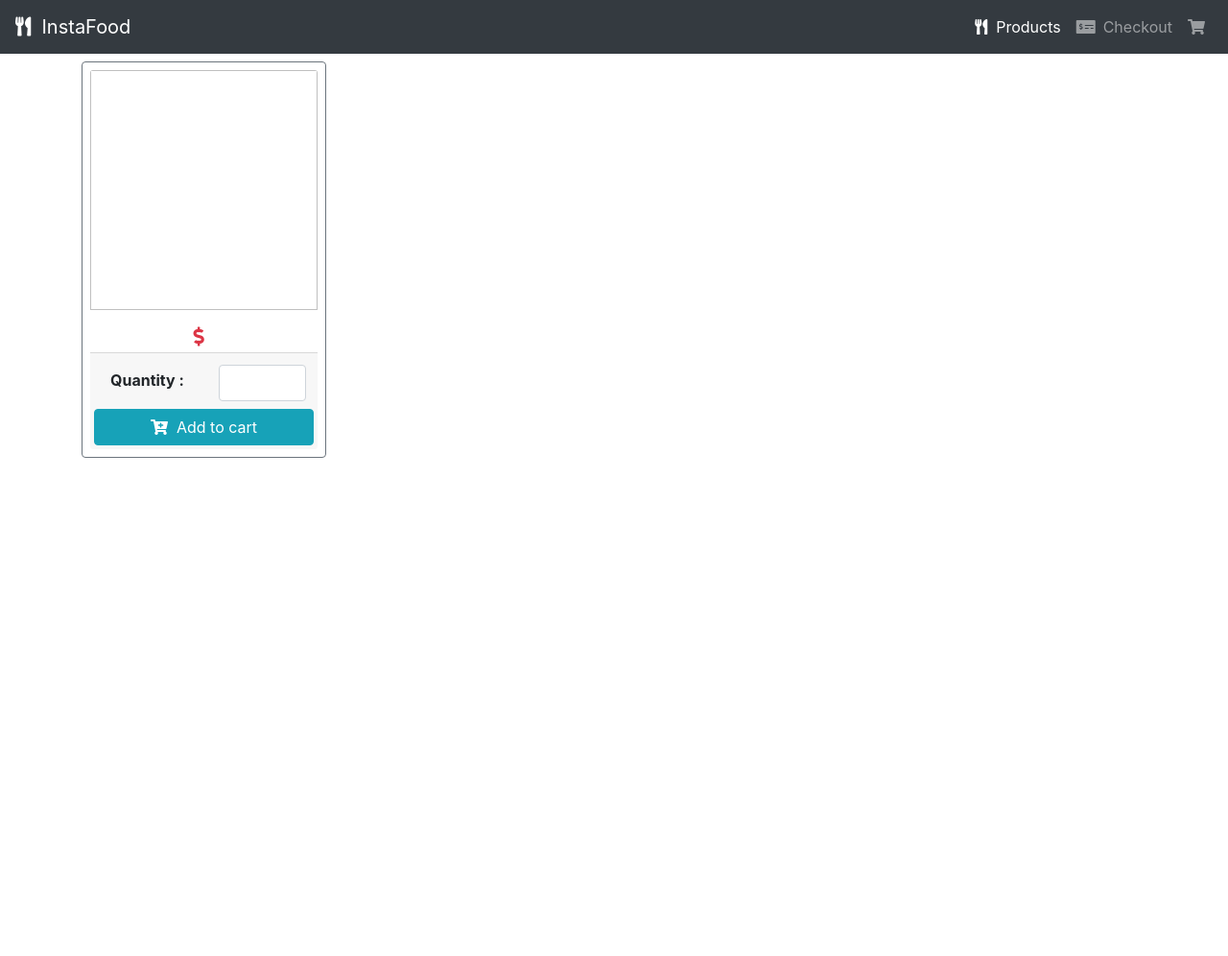
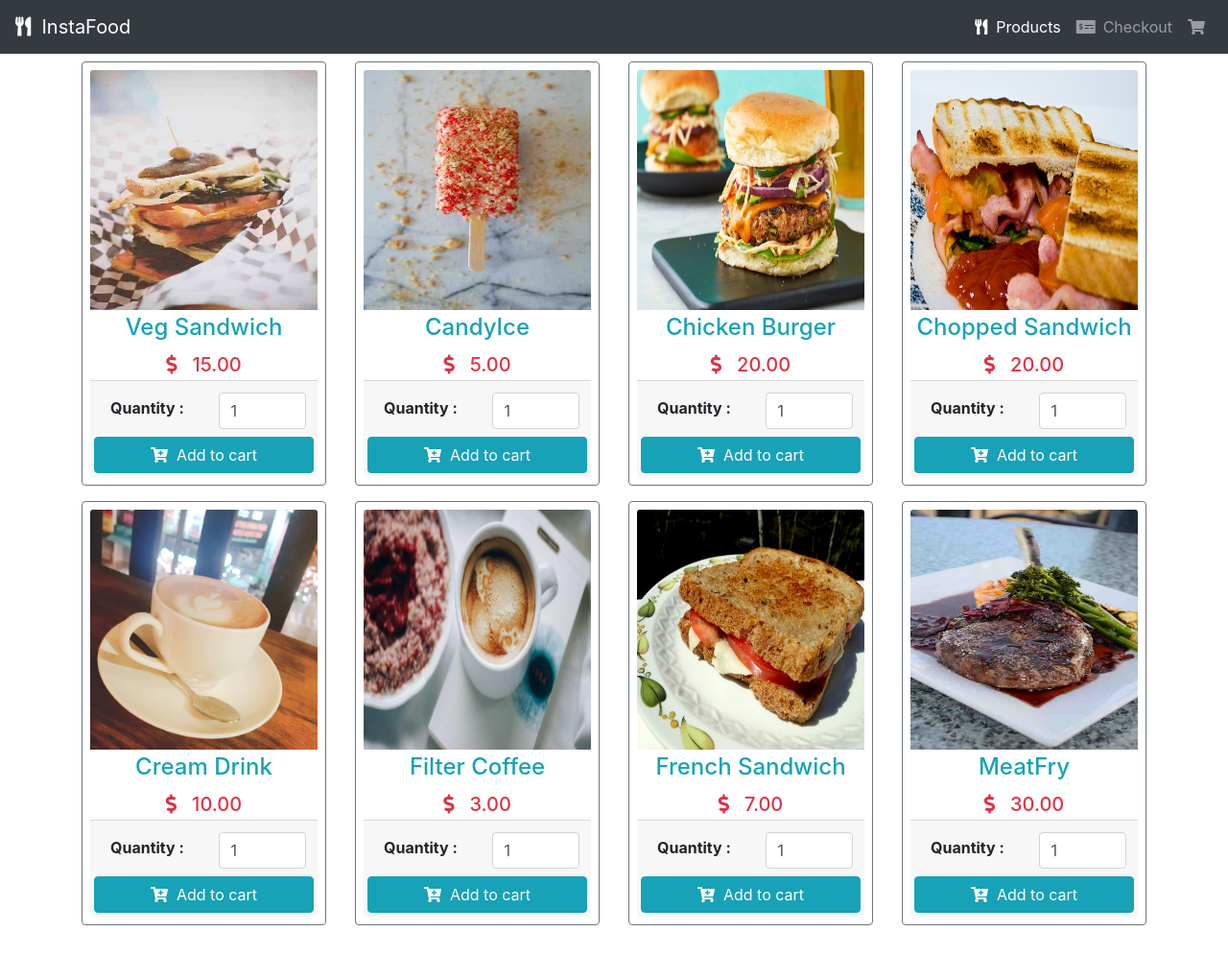
Before and after one commit to Prawin609/php-project-1, a PHP site: page / in a window 1280 px wide. Shown: the whole page at 96% size. Before the commit the page ends 477 px from the top, so only its background shows below. Run offline with PHP 8.4, Linux system fonts and the light colour scheme; data comes from the database, SQL or seed files in the repository; some libraries are stand-ins or nearby versions.

Commit message:
commit for view items

```diff
--- a/database/mysqli_connect/mysqli_connect.php
+++ b/database/mysqli_connect/mysqli_connect.php
@@ -8,7 +8,7 @@
 define('DB_USER', 'root');
 define('DB_PASSWORD', '');
 define('DB_HOST', 'localhost');
-define('DB_NAME', 'task6');
+define('DB_NAME', 'cart_system');
 
 // Make the connection:
 $dbc = mysqli_connect(DB_HOST, DB_USER, DB_PASSWORD, DB_NAME) OR die('Could not connect to MySQL: ' . mysqli_connect_error() );
--- a/index.php
+++ b/index.php
@@ -47,38 +47,56 @@
     <div class="row mt-2 pb-3">
 
 
+    <?php
+  			require('./database/mysqli_connect/mysqli_connect.php');
+
+        $query = "SELECT * FROM product";
+  			$result = @mysqli_query($dbc, $query) or die("Error in db records : ". mysqli_error($dbc));
+  			while ($row = mysqli_fetch_assoc($result)):
+  		?>
+
+
       <div class="col-sm-6 col-md-4 col-lg-3 mb-2">
         <div class="card-deck">
 
           <div class="card p-2 border-secondary mb-2">
-            <img class="card-img-top" height="250">
+            <img src="<?= $row['product_image'] ?>" class="card-img-top" height="250">
             <div class="card-body p-1">
-              <h4 class="card-title text-center text-info"></h4>
-              <h5 class="card-text text-center text-danger"><i class="fas fa-dollar-sign"></i>&nbsp;&nbsp;</h5>
+              <h4 class="card-title text-center text-info">
+              <?php
+              echo $row['product_name'];
+              ?></h4>
+              <h5 class="card-text text-center text-danger"><i class="fas fa-dollar-sign">
+              </i>&nbsp;&nbsp;
+              <?php
+              echo number_format($row['product_price'],2);
+              ?></h5>
             </div>
             <div class="card-footer p-1">
-              <form method="post"class="form-submit">
+              <form method="post" action="action.php" class="form-submit">
                 <div class="row p-2">
                   <div class="col-md-6 py-1 pl-4">
                     <b>Quantity : </b>
                   </div>
                   <div class="col-md-6">
-                    <input type="number" class="form-control pqty" name="pqty">
+                    <input type="number" class="form-control pqty" name="pqty" value="<?php echo $row['product_qty']; ?>">
                   </div>
                 </div>
-                <input type="hidden" class="pid" name="pid">
-                <input type="hidden" class="pname" name="pname">
-                <input type="hidden" class="pprice" name="pprice">
-                <input type="hidden" class="pimage" name="pimage">
-                <input type="hidden" class="pcode" name="pcode">
+                <input type="hidden" class="pid" name="pid" value="<?php echo $row['id']; ?>">
+                <input type="hidden" class="pname" name="pname" value="<?php echo $row['product_name']; ?>">
+                <input type="hidden" class="pprice" name="pprice" value="<?php echo $row['product_price']; ?>">
+                <input type="hidden" class="pimage" name="pimage" value="<?php echo $row['product_image']; ?>">
+                <input type="hidden" class="pcode" name="pcode" value="<?php echo $row['product_code']; ?>">
 
-                <button class="btn btn-info btn-block addItemBtn" name="button"><i class="fas fa-cart-plus"></i>&nbsp;&nbsp;Add to
-                  cart</button>
+                <button class="btn btn-info btn-block addItemBtn" name="button">
+                    <i class="fas fa-cart-plus"></i>&nbsp;&nbsp;Add to cart
+                </button>
               </form>
             </div>
           </div>
         </div>
       </div>
+      <?php endwhile; ?>
     </div>
   </div>
 
```
